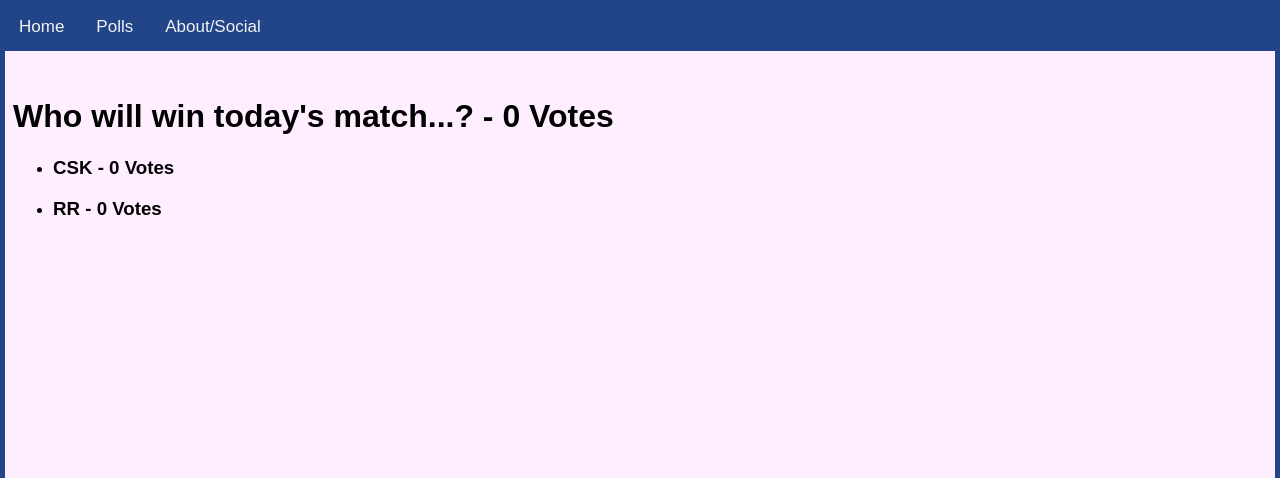
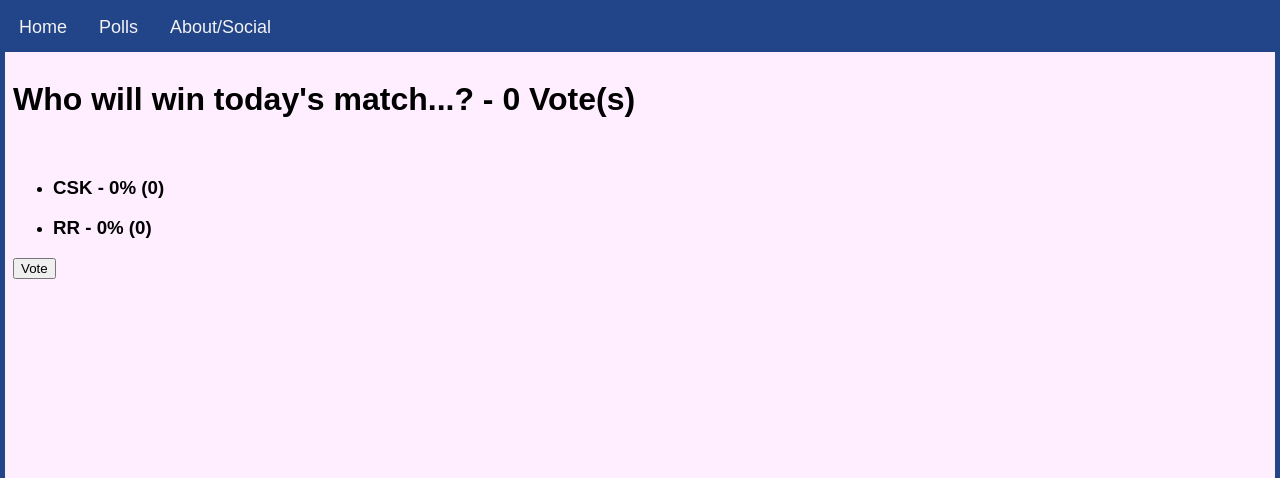
Before and after one commit to VineetS086/Polls-Site, a Django app: page /polls/1/ in a window 1280 px wide. Shown: the top 478 px of the page. Run offline with Django 3.2, Linux system fonts and the light colour scheme; data comes from the database, SQL or seed files in the repository; both versions use the stored data as it was after the commit.

Commit message:
minor
Added voting page

```diff
--- a/polls/templates/polls/polls_detail.html
+++ b/polls/templates/polls/polls_detail.html
@@ -2,16 +2,21 @@
 {% extends 'base.html'%}
 
 {% block content %}
-<br><br>
-    <h1>{{object}} - {{object.votes}} Votes</h1>
+<br>
+    <h1>{{object}} - {{object.votes}} Vote(s)</h1><br>
     <ul>
         {% for choice in object.choice_set.all %}
             <li>
                 <h3>
-                    {{choice.choice_text}} - {{choice.votes}} Votes
+                    {{choice.choice_text}} -
+                    {% widthratio choice.votes object.votes 100 %}%
+                    ({{choice.votes}})
                 </h3>
             </li>
         {% endfor %}
     </ul>
 
+    <a href="vote/">
+        <input type="button" value="Vote">
+    </a>
 {% endblock content %}
--- a/polls/urls.py
+++ b/polls/urls.py
@@ -7,5 +7,6 @@
 urlpatterns = [
     path('', views.Polls_list_view.as_view(), name = "List_View"),
     path('<int:id>/', views.Polls_detail_view.as_view(), name = "Detail_View"),
+    path('<int:id>/vote/', views.Vote, name = "Vote"),
 
 ]
--- a/polls/views.py
+++ b/polls/views.py
@@ -6,7 +6,7 @@
     DetailView,
 )
 
-from .models import Question
+from .models import Question, Choice
 '''
 def list_view(request):
     queary_set = Question.objects.all()
@@ -47,3 +47,13 @@
         title_ = self.kwargs.get('blog_title')
         return get_object_or_404(Blog, title=title_)
 """
+
+def Vote(request, id, *args, **kwargs):
+    question_ = Question.objects.get(id=id)
+    queryset = Choice.objects.filter(question = question_)
+    context = {
+        'question'    : question_,
+        'object_list' : queryset,
+    }
+
+    return render(request, 'polls/polls_vote.html', context)
--- a/templates/base_0.html
+++ b/templates/base_0.html
@@ -8,6 +8,7 @@
 		margin: 0;
 		height: 98.5%;
 		background-color: #ffeeff;
+		font-size: 16px;
 	  }
 
 
@@ -25,17 +26,20 @@
 		text-align: center;
 		padding: 14px 16px;
 		text-decoration: none;
-		font-size: 17px;
+		font-size: 18px;
   		}
 
   	.topnav a:hover {
 		background-color: rgb(184, 41, 231);
 		color: black;
+		font-size: 20px;
+
   		}
 
   	.topnav a.active {
 		background-color: #33bd27;
 		color: white;
+		font-size: 20px;
 	  }
 
 
@@ -45,13 +49,15 @@
         text-align: center;
         text-decoration: none;
         display: block;
-        margin: 10px;
+        margin: 13px;
         margin-left: 15px;
         margin-right: 15px;
       }
     .main_info a:hover {
         background-color: rgb(69, 219, 59);
-        color: white;
+		color: white;
+		font-size: 115%;
+		margin: 3px;
 
     }
 
```
Also changed, not shown: polls/templates/polls/polls_vote.html (added, +22 -0 lines), db.sqlite3, polls/form.py (added).
